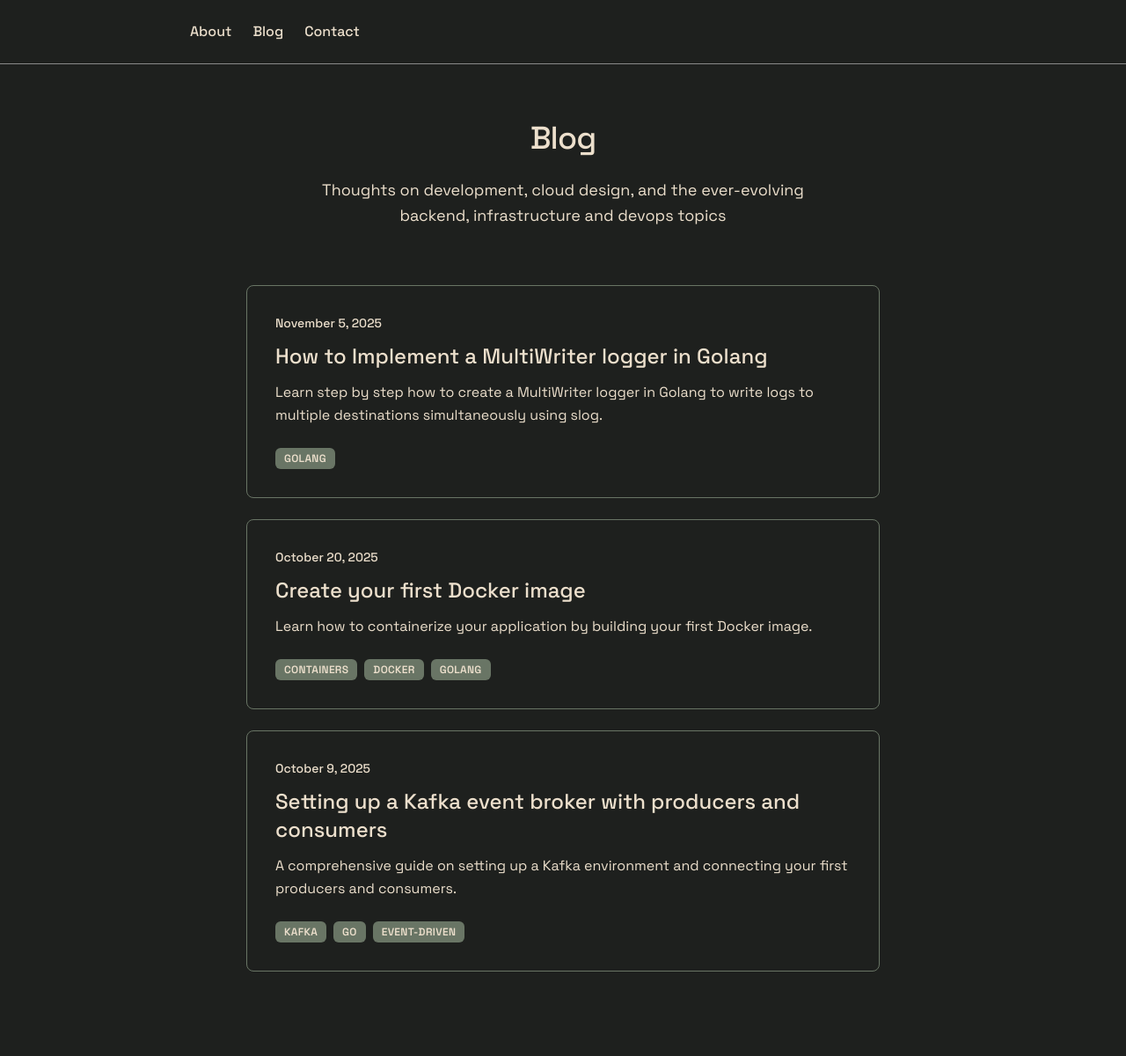
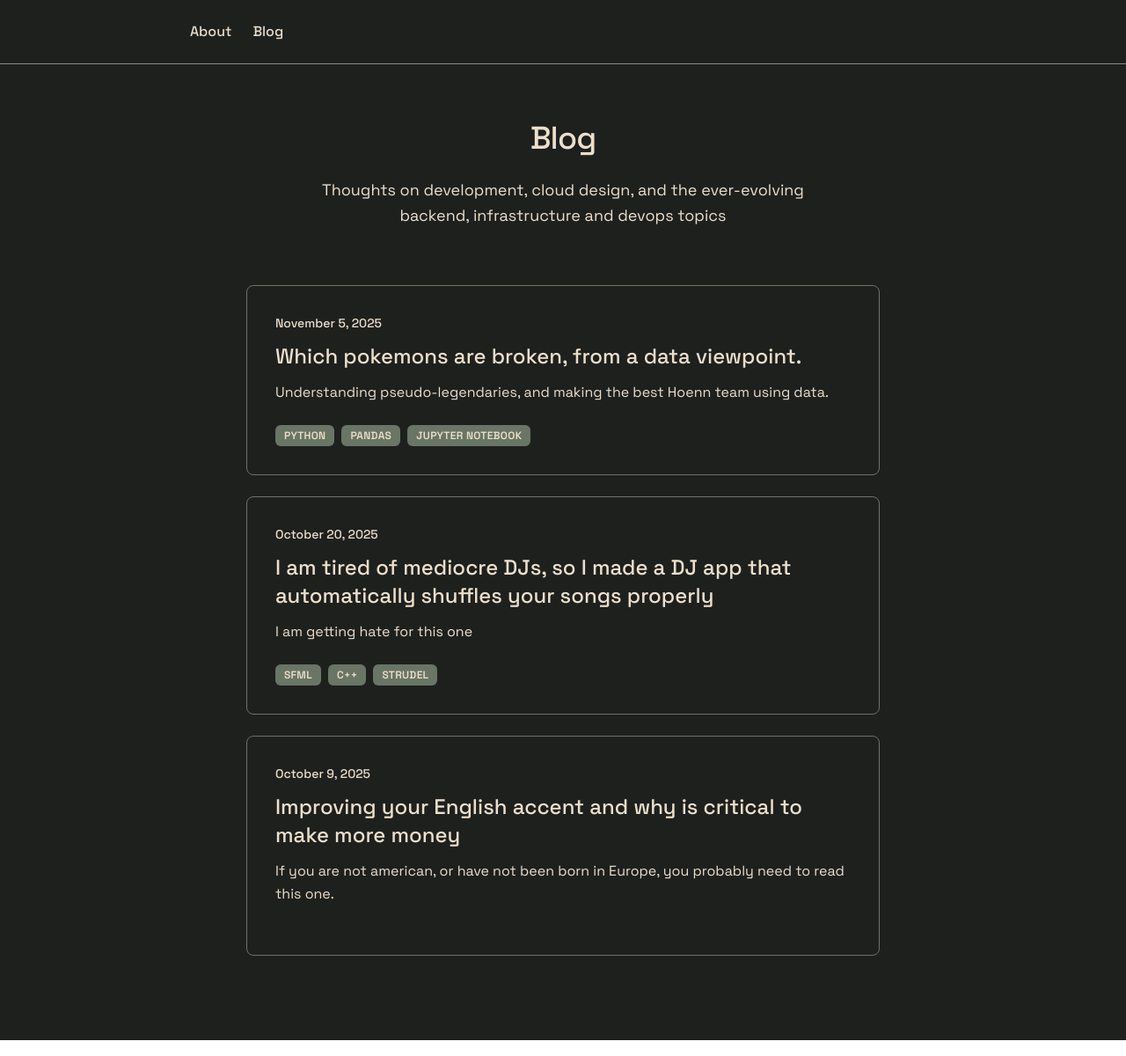
Before and after one commit to pedrouzcategui/pedrouzcateguiv1, a Next.js app: page /blog in a window 1280 px wide. Shown: the whole page at 88% size. Built offline with nearby package versions, Linux system fonts and the light colour scheme.

Commit message:
Blog Posts U.I

```diff
--- a/package.json
+++ b/package.json
@@ -8,6 +8,7 @@
     "start": "next start"
   },
   "dependencies": {
+    "gray-matter": "^4.0.3",
     "lucide-react": "^0.555.0",
     "next": "^16.0.7",
     "react": "19.2.0",
--- /dev/null
+++ b/posts/pre-rendering.md
@@ -0,0 +1,11 @@
+---
+title: 'Two Forms of Pre-rendering'
+date: '2020-01-01'
+---
+
+Next.js has two forms of pre-rendering: **Static Generation** and **Server-side Rendering**. The difference is in **when** it generates the HTML for a page.
+
+- **Static Generation** is the pre-rendering method that generates the HTML at **build time**. The pre-rendered HTML is then _reused_ on each request.
+- **Server-side Rendering** is the pre-rendering method that generates the HTML on **each request**.
+
+Importantly, Next.js lets you **choose** which pre-rendering form to use for each page. You can create a "hybrid" Next.js app by using Static Generation for most pages and using Server-side Rendering for others.
--- /dev/null
+++ b/posts/ssg-ssr.md
@@ -0,0 +1,19 @@
+---
+title: 'When to Use Static Generation v.s. Server-side Rendering'
+date: '2020-01-02'
+---
+
+We recommend using **Static Generation** (with and without data) whenever possible because your page can be built once and served by CDN, which makes it much faster than having a server render the page on every request.
+
+You can use Static Generation for many types of pages, including:
+
+- Marketing pages
+- Blog posts
+- E-commerce product listings
+- Help and documentation
+
+You should ask yourself: "Can I pre-render this page **ahead** of a user's request?" If the answer is yes, then you should choose Static Generation.
+
+On the other hand, Static Generation is **not** a good idea if you cannot pre-render a page ahead of a user's request. Maybe your page shows frequently updated data, and the page content changes on every request.
+
+In that case, you can use **Server-Side Rendering**. It will be slower, but the pre-rendered page will always be up-to-date. Or you can skip pre-rendering and use client-side JavaScript to populate data.
--- /dev/null
+++ b/src/app/blog/[slug]/page.tsx
@@ -0,0 +1,11 @@
+const BlogPage = () => {
+  return (
+    <div>
+      <h1 className="text-4xl font-medium mb-6 tracking-tight">Blog Title</h1>
+      <span className="text-xl mb-6 block">{new Date().toDateString()}</span>
+      <p>Content goes here</p>
+    </div>
+  );
+};
+
+export default BlogPage;
--- a/src/app/blog/components/BlogPost.tsx
+++ b/src/app/blog/components/BlogPost.tsx
@@ -3,10 +3,10 @@ type BlogPostProps = {
     date: string;
     title: string;
     excerpt: string;
-    tags: string[];
+    tags?: string[];
 }
 
-const BlogPost = ({id, date, title, excerpt, tags}: BlogPostProps) => {
+const BlogPost = ({date, title, excerpt, tags}: BlogPostProps) => {
     return (
             <article
               className="group block p-6 sm:p-8 border border-terciary rounded-lg hover:border-secondary hover:shadow-sm transition-all duration-200 ease-in-out cursor-pointer"
@@ -28,7 +28,7 @@ const BlogPost = ({id, date, title, excerpt, tags}: BlogPostProps) => {
 
               {/* Tags */}
               <div className="flex flex-wrap gap-2">
-                {tags.map((tag) => (
+                {tags?.map((tag) => (
                   <span
                     key={tag}
                     className="px-2.5 py-1 bg-terciary text-secondary text-xs font-semibold tracking-wide uppercase rounded-md"
--- /dev/null
+++ b/src/app/blog/layout.tsx
@@ -0,0 +1,14 @@
+import Navbar from "@/components/Navbar";
+
+export default function BlogLayout({
+  children,
+}: {
+  children: React.ReactNode;
+}) {
+  return (
+    <div className="min-h-screen bg-primary font-sans text-secondary">
+      <Navbar />
+      <main className="max-w-3xl mx-auto px-6 pt-16 pb-24">{children}</main>
+    </div>
+  );
+}
--- a/src/app/blog/page.tsx
+++ b/src/app/blog/page.tsx
@@ -1,4 +1,3 @@
-import Link from "next/link";
 import BlogPost from "./components/BlogPost";
 import Navbar from "@/components/Navbar";
 
@@ -7,42 +6,37 @@ const posts = [
   {
     id: 1,
     date: "November 5, 2025",
-    title: "How to Implement a MultiWriter logger in Golang",
+    title: "Which pokemons are broken, from a data viewpoint.",
     excerpt:
-      "Learn step by step how to create a MultiWriter logger in Golang to write logs to multiple destinations simultaneously using slog.",
-    tags: ["GOLANG"],
+      "Understanding pseudo-legendaries, and making the best Hoenn team using data.",
+    tags: ["Python", "Pandas", "Jupyter Notebook"],
   },
   {
     id: 2,
     date: "October 20, 2025",
-    title: "Create your first Docker image",
+    title: "I am tired of mediocre DJs, so I made a DJ app that automatically shuffles your songs properly",
     excerpt:
-      "Learn how to containerize your application by building your first Docker image.",
-    tags: ["CONTAINERS", "DOCKER", "GOLANG"],
+      "I am getting hate for this one",
+    tags: ["SFML", "C++", "STRUDEL"],
   },
   {
     id: 3,
     date: "October 9, 2025",
-    title: "Setting up a Kafka event broker with producers and consumers",
+    title: "Improving your English accent and why is critical to make more money",
     excerpt:
-      "A comprehensive guide on setting up a Kafka environment and connecting your first producers and consumers.",
-    tags: ["KAFKA", "GO", "EVENT-DRIVEN"],
+      "If you are not american, or have not been born in Europe, you probably need to read this one.",
   },
 ];
 
 export default function BlogPage() {
   return (
-    <div className="min-h-screen bg-primary font-sans text-secondary">
-      {/* --- Navbar --- */}
-      <Navbar />
-      {/* --- Main Content --- */}
-      <main className="max-w-3xl mx-auto px-6 pt-16 pb-24">
+    <>
       {/* Header Section */}
       <header className="text-center mb-16">
         <h1 className="text-4xl font-medium mb-6 tracking-tight">Blog</h1>
         <p className="text-lg leading-relaxed max-w-xl mx-auto">
-            Thoughts on development, cloud design, and the ever-evolving
-            backend, infrastructure and devops topics
+          Thoughts on development, cloud design, and the ever-evolving backend,
+          infrastructure and devops topics
         </p>
       </header>
 
@@ -52,7 +46,6 @@ export default function BlogPage() {
           <BlogPost {...post} key={post.id} />
         ))}
       </div>
-      </main>
-    </div>
+    </>
   );
 }
--- a/src/app/page.tsx
+++ b/src/app/page.tsx
@@ -1,4 +1,5 @@
 import ContactForm from "@/components/ContactForm";
+import Hero from "@/components/Hero";
 import Navbar from "@/components/Navbar";
 import ProjectCard from "@/components/ProjectCard";
 import {
@@ -67,17 +68,7 @@ const App = () => {
       <Navbar />
       <div className="max-w-6xl mx-auto">
         {/* Header Section */}
-        <header className="text-center py-12">
-          {/* Título principal con el color beige */}
-          <h1 className="text-5xl sm:text-7xl font-bold tracking-tight text-secondary">
-            Pedro Uzcátegui
-          </h1>
-          {/* Subtítulo con el color verde militar */}
-          <h2 className="text-xl sm:text-2xl text-secondary font-light mt-2">
-            AI Engineer | DevOps Specialist
-          </h2>
-        </header>
-
+        <Hero />
         {/* About Me Section */}
         <section id="about" className="py-12 md:py-16">
           <div>
--- /dev/null
+++ b/src/components/Hero.tsx
@@ -0,0 +1,16 @@
+const Hero = () => {
+    return (
+        <header className="text-center py-24">
+          {/* Título principal con el color beige */}
+          <h1 className="text-5xl sm:text-7xl font-bold tracking-tight text-secondary">
+            Pedro Uzcátegui
+          </h1>
+          {/* Subtítulo con el color verde militar */}
+          <h2 className="text-xl sm:text-2xl text-secondary font-light mt-2">
+            AI Engineer | DevOps Specialist
+          </h2>
+        </header>
+    )
+}
+
+export default Hero;
--- a/src/components/Navbar.tsx
+++ b/src/components/Navbar.tsx
@@ -11,12 +11,6 @@ const Navbar = () => {
             <Link href="/blog" >
               Blog
             </Link>
-            <Link
-              href="/contact"
-              className=""
-            >
-              Contact
-            </Link>
           </div>
         </div>
       </nav>
```
Also changed, not shown: 1 other file (tests, documents, lock files or other folders). Lines whose indentation alone changed are shown as unchanged.
